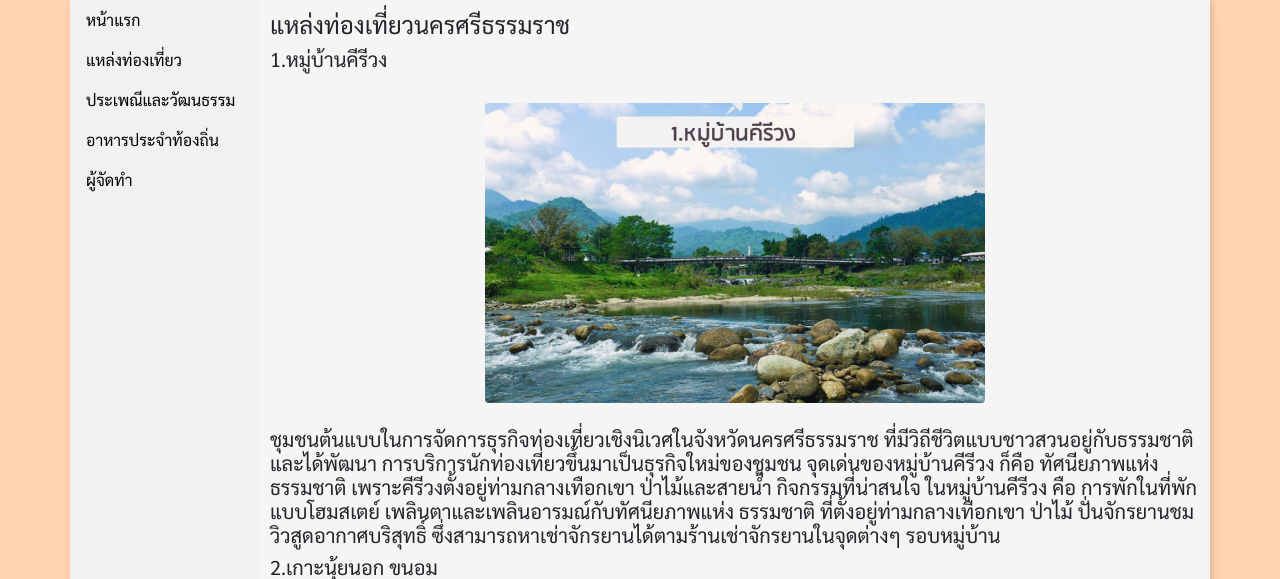
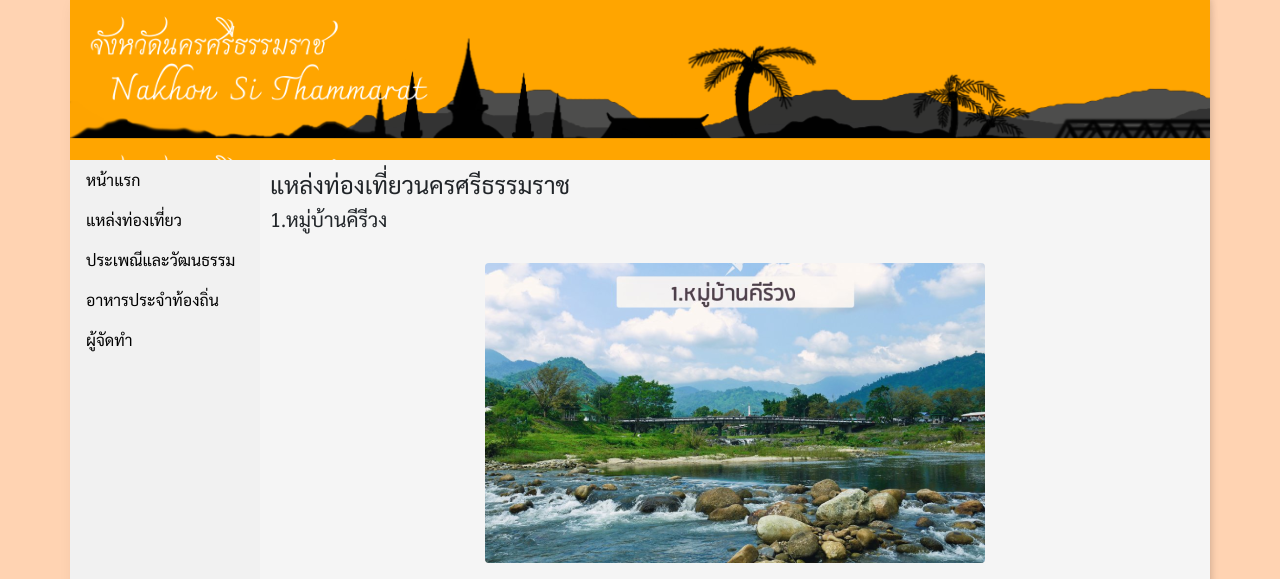
Before and after one commit to waiwaix43/Nakhon-Si-Thammarat-Project, a PHP site: the page made by page=1.php in a window 1280 px wide. Shown: the top 579 px of the page. Run offline with PHP 8.4, Linux system fonts and the light colour scheme.

Commit message:
Update page=1.php

```diff
--- a/page=1.php
+++ b/page=1.php
@@ -25,7 +25,7 @@
         box-shadow: 6px 4px 8px 6px rgba(0, 0, 0, 0.2), 0 6px 20px 0 rgba(0, 0, 0, 0.19);
       }
       #header {
-        height: 100%;
+        height:160px;
         background-image: url("P18.png");
         background-size:100%;
       }
```
